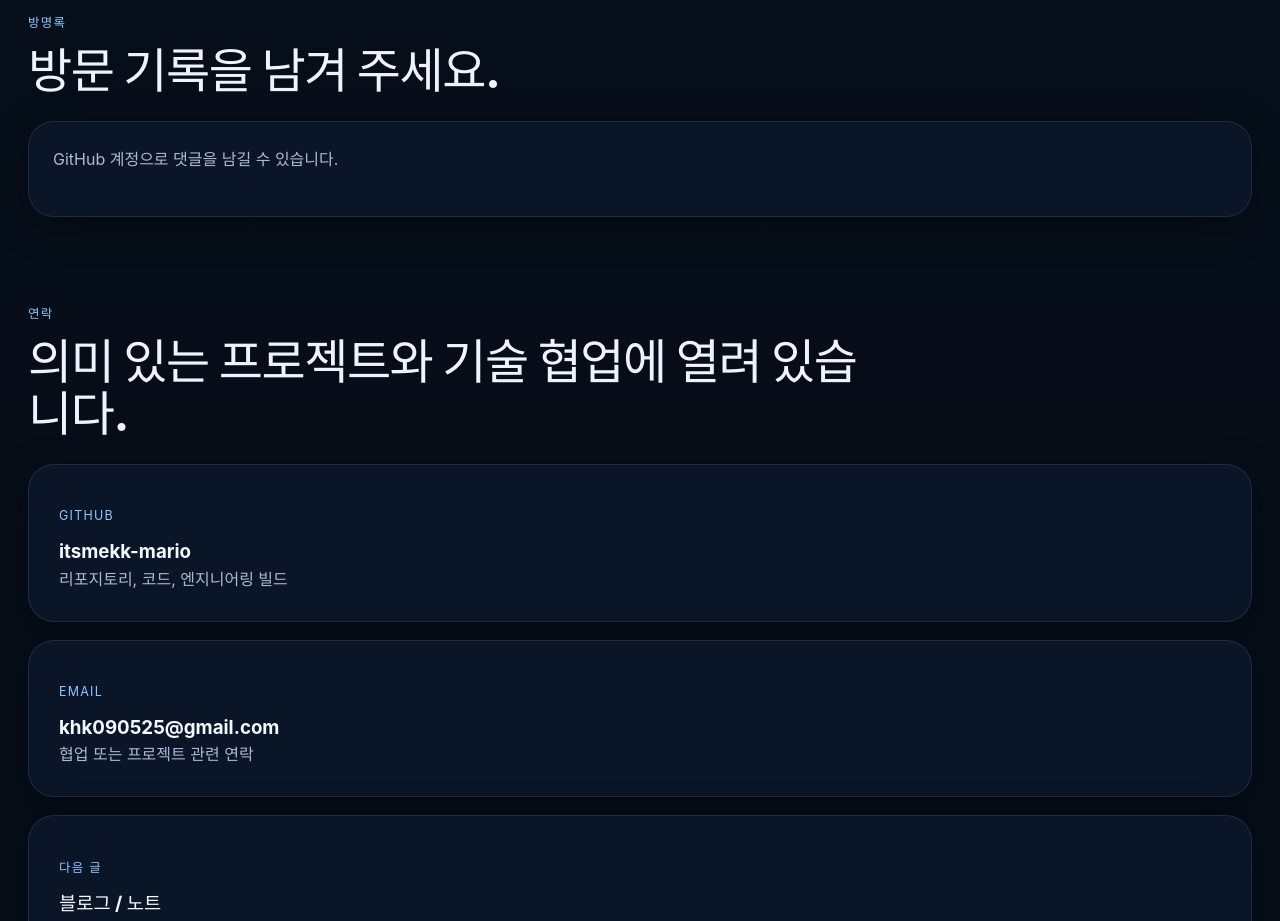
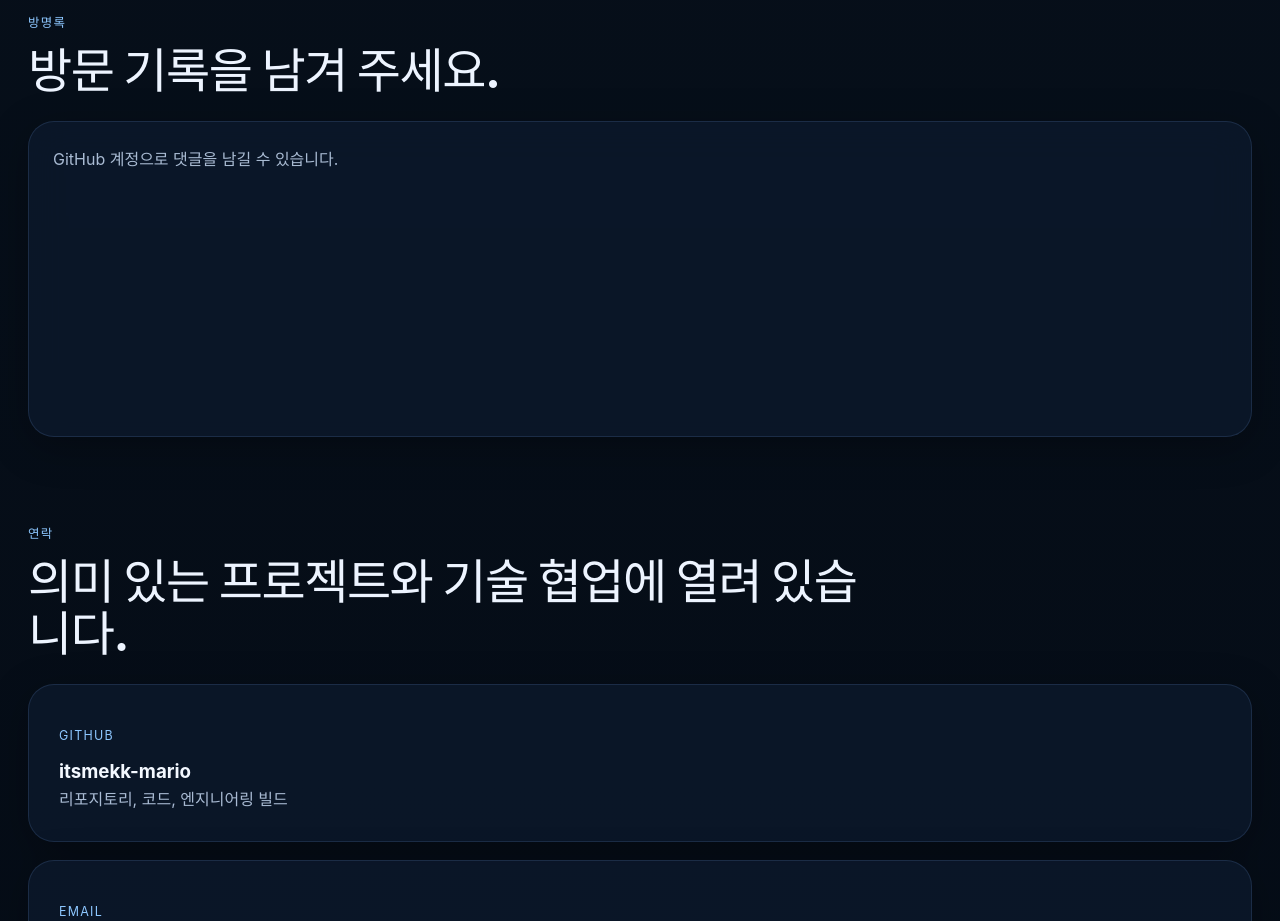
Before and after one commit to itsmekk-mario/my-portfolio, a React (Vite) app: page / in a window 1280 px wide. Shown: the part 5540-6461 px from the top of the page. Built offline with nearby package versions, Linux system fonts and the light colour scheme.

Commit message:
Fix guestbook iframe interaction

```diff
--- a/src/App.css
+++ b/src/App.css
@@ -631,6 +631,8 @@ button {
 
 .guestbook-card {
   padding: 24px;
+  position: relative;
+  z-index: 1;
 }
 
 .guestbook-note {
@@ -640,11 +642,21 @@ button {
 }
 
 .utterances-frame {
+  position: relative;
   width: 100%;
+  min-height: 220px;
+  z-index: 2;
+  isolation: isolate;
 }
 
-.utterances-frame .utterances {
+.utterances-frame iframe {
+  display: block;
+  width: 100%;
   max-width: 100%;
+  pointer-events: auto;
+  position: relative;
+  z-index: 3;
+  border: 0;
 }
 
 .contact-grid {
```
